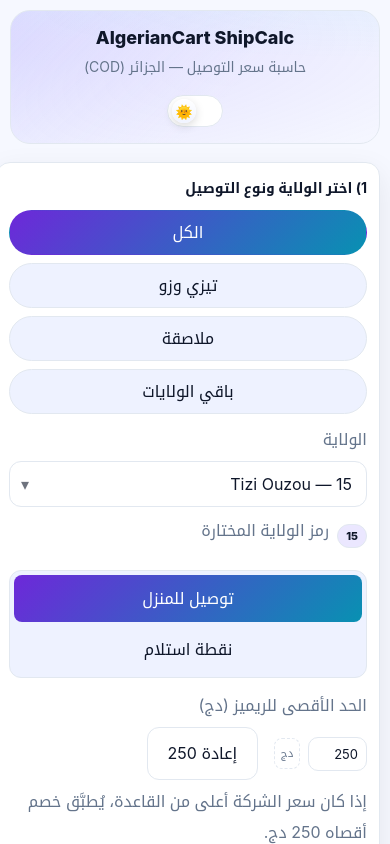
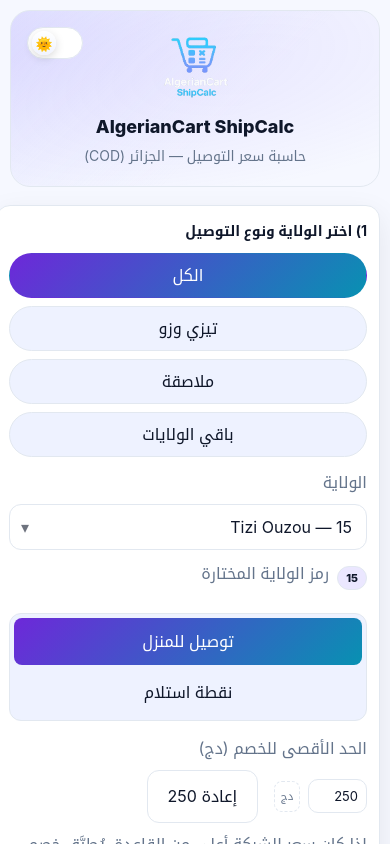
Before and after one commit to NinjaHackTheCode/AlgerianCart-ShipCalc, a React (Create React App) app: page / in a window 390 px wide. Shown: the top 844 px of the page. Built offline with nearby package versions, Linux system fonts and the light colour scheme.

Commit message:
after fixing more responsive

```diff
--- a/src/App.js
+++ b/src/App.js
@@ -1,5 +1,7 @@
 import React, { useEffect, useMemo, useState } from "react";
+
 import "./styles.css";
+import logo from "./assets/logo.png";
 
 /* --------- DEFAULT EXCLUDED (editable in UI) --------- */
 const DEFAULT_EXCLUDED = [
@@ -270,7 +272,14 @@
             {/* header */}
             <header className="hero fade-in">
                 <div className="hero__content">
-                    <h1>AlgerianCart ShipCalc</h1>
+                    <div className="title-with-logo">
+                        <img
+                            src={logo}
+                            alt="AlgerianCart Logo"
+                            className="logo"
+                        />
+                        <h1>AlgerianCart ShipCalc</h1>
+                    </div>
                     <p>حاسبة سعر التوصيل — الجزائر (COD)</p>
                 </div>
 
@@ -391,9 +400,7 @@
 
                     {/* max remise editor */}
                     <div style={{ marginTop: 12 }}>
-                        <label className="label">
-                            الحد الأقصى للريميز (دج)
-                        </label>
+                        <label className="label">الحد الأقصى للخصم (دج)</label>
                         <div className="input-wrap" style={{ maxWidth: 220 }}>
                             <NumberInput
                                 value={maxRemise}
@@ -437,8 +444,7 @@
                                 : "—"}
                         </li>
                         <li>
-                            <b>الريميز الأقصى:</b> {maxRemise.toLocaleString()}{" "}
-                            دج
+                            <b>الخصم الأقصى:</b> {maxRemise.toLocaleString()} دج
                         </li>
                     </ul>
 
--- a/src/styles.css
+++ b/src/styles.css
@@ -698,6 +698,67 @@
     text-overflow: unset; /* يلغي الـ ... */
 }
 
+/* Center the content area inside the hero on desktop */
+.hero {
+    justify-content: center; /* center hero__content horizontally */
+    position: relative; /* so we can absolutely position the switch */
+}
+
+.hero__content {
+    text-align: center; /* center text under the title */
+}
+
+.title-with-logo {
+    display: inline-flex;
+    flex-direction: column; /* logo on top, title under it */
+    align-items: center;
+    gap: 8px;
+}
+
+.title-with-logo h1 {
+    margin: 0;
+    font-size: 22px;
+    font-weight: 800;
+    line-height: 1.1;
+    white-space: nowrap; /* keep it on one line on desktop */
+}
+
+/* Size the image only */
+.title-with-logo .logo {
+    width: 55px; /* tweak as you like */
+    height: 55px;
+    object-fit: contain;
+}
+
+/* Keep the theme toggle in the top corner while content is centered */
+.hero .switch {
+    position: absolute;
+    top: 16px;
+    inset-inline-end: 16px; /* RTL-aware "right" */
+}
+
+/* ---- Mobile (≤768px): center + bigger logo ---- */
+@media (max-width: 768px) {
+    .title-with-logo {
+        flex-direction: column; /* logo above title */
+        align-items: center;
+        text-align: center;
+        gap: 10px;
+    }
+    .title-with-logo .logo {
+        width: 70px; /* bigger on phone */
+        height: 70px;
+    }
+}
+
+/* ---- Small phones (≤480px): even bigger if you want ---- */
+@media (max-width: 480px) {
+    .title-with-logo .logo {
+        width: 80px;
+        height: 80px;
+    }
+}
+
 /* ============ RESPONSIVE DESIGN ============ */
 
 /* التابلت (من 769px إلى 1024px) */
```
Also changed, not shown: src/assets/logo.png (added), 1 other file (tests, documents, lock files or other folders).
